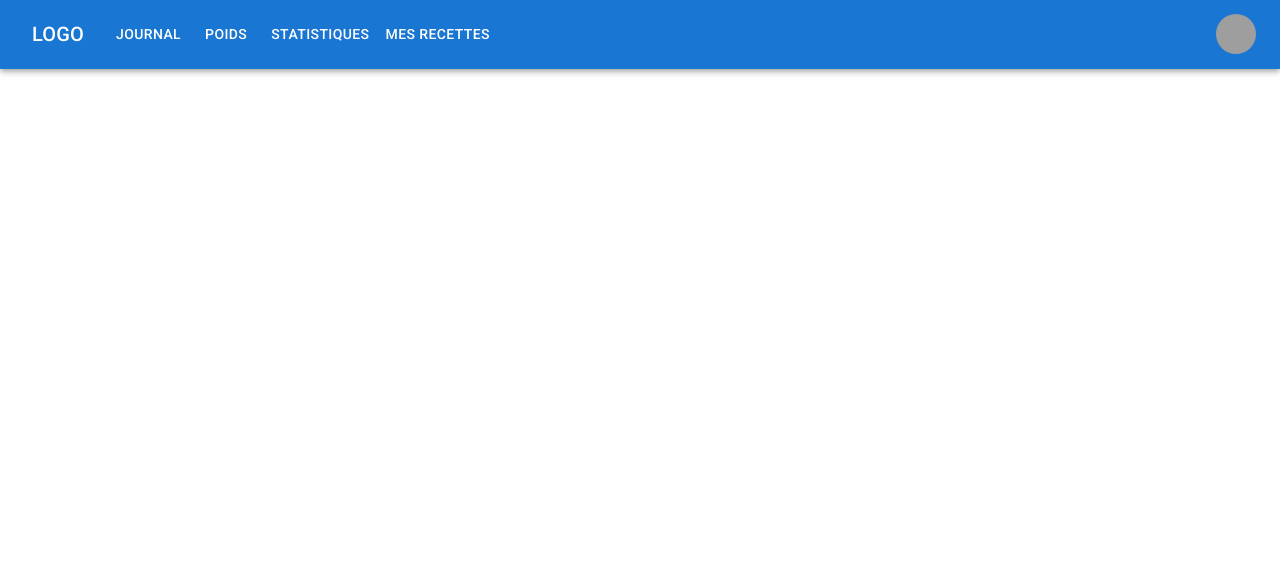
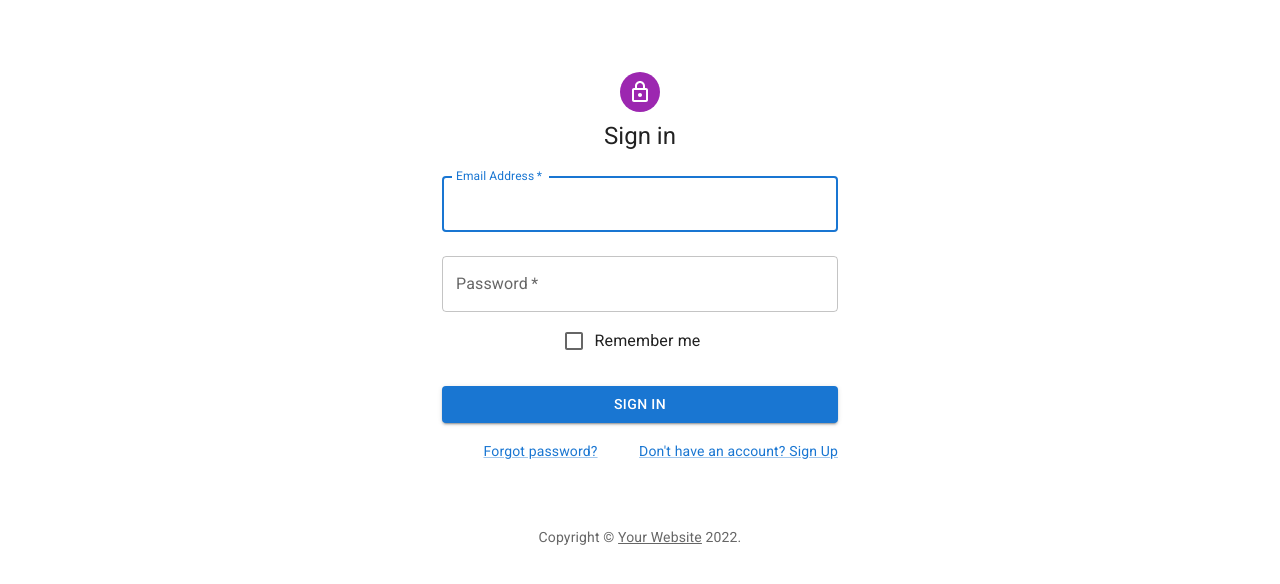
Before and after one commit to theobdn/M2iApp, a React (Create React App) app in the folder m2iapp/: page /login in a window 1280 px wide. Shown: the top 584 px of the page. Built offline with nearby package versions, Linux system fonts and the light colour scheme; grey boxes are pictures that could not be loaded.

Commit message:
Ajout login page + changement structure fichiers + ajout routes

```diff
--- a/m2iapp/src/App.tsx
+++ b/m2iapp/src/App.tsx
@@ -1,19 +1,20 @@
 import React from 'react';
-import './App.css';
-import { Navbar } from './Primary/Navbar';
 import { Routes, Route, Link } from "react-router-dom";
-import { Home } from './Primary/Pages/Home';
-import { Journal } from './Primary/Pages/Journal';
+import { Home } from './Primary/Pages/Home/Home';
+import { Journal } from './Primary/Pages/Journal/Journal';
+import LoginPage from './Primary/Pages/Login/LoginPage';
+import PoidsPage from './Primary/Pages/Poids/PoidsPage';
+import StatistiquePage from './Primary/Pages/Statistiques/StatistiquePage';
 
 function App() {
   return (
     <div className="App">
-      <Navbar/>
       <Routes>
+        <Route path="/login" element={<LoginPage />} />
         <Route path="/" element={<Home />} />
         <Route path="/journal" element={<Journal />} />
-        <Route path="/poids" element={<Home />} />
-        <Route path="/statistiques" element={<Home />} />
+        <Route path="/poids" element={<PoidsPage />} />
+        <Route path="/statistiques" element={<StatistiquePage />} />
         <Route path="/mesrecettes" element={<Home />} />
       </Routes>
     </div>
--- a/m2iapp/src/Primary/Navbar.tsx
+++ b/m2iapp/src/Primary/Navbar.tsx
@@ -11,6 +11,7 @@ import Avatar from '@mui/material/Avatar';
 import Button from '@mui/material/Button';
 import Tooltip from '@mui/material/Tooltip';
 import MenuItem from '@mui/material/MenuItem';
+import AssessmentIcon from '@mui/icons-material/Assessment';
 import {Link} from 'react-router-dom';
 
 export const Navbar = () => {
@@ -92,6 +93,7 @@ export const Navbar = () => {
           >
             LOGO
           </Typography>
+
           <Box sx={{ flexGrow: 1, display: { xs: 'none', md: 'flex' } }}>
               <Button
                 onClick={handleCloseNavMenu}
@@ -102,12 +104,12 @@ export const Navbar = () => {
                 onClick={handleCloseNavMenu}
                 sx={{ my: 2, color: 'white', display: 'block' }}
                 variant="outlined"
-              >Poids
+              ><Link to="/poids" style={{color: "white"}}>Poids</Link>
               </Button>
               <Button
                 onClick={handleCloseNavMenu}
                 sx={{ my: 2, color: 'white', display: 'block' }}
-              >Statistiques
+              ><AssessmentIcon/><Link to="/statistiques" style={{color: "white"}}>Statistiques</Link>
               </Button>
               <Button
                 onClick={handleCloseNavMenu}
--- a/m2iapp/src/Primary/Pages/Home.tsx
+++ /dev/null
@@ -1,5 +0,0 @@
-export const Home = () => {
-    return (
-        <h1>Home page</h1>
-    )
-}
--- /dev/null
+++ b/m2iapp/src/Primary/Pages/Home/Home.tsx
@@ -0,0 +1,9 @@
+import { Navbar } from '../../Navbar';
+export const Home = () => {
+    return (
+        <>
+        <Navbar/>
+        <h1>Home page</h1>
+        </>
+    )
+}
--- a/m2iapp/src/Primary/Pages/Journal.tsx
+++ b/m2iapp/src/Primary/Pages/Journal/Journal.tsx
@@ -1,5 +1,9 @@
+import { Navbar } from '../../Navbar';
 export const Journal = () => {
     return (
+        <>
+        <Navbar/>
         <h1>Journal page</h1>
+        </>
     )
 }
--- /dev/null
+++ b/m2iapp/src/Primary/Pages/Login/LoginPage.tsx
@@ -0,0 +1,103 @@
+import { Avatar, Box, Button, Checkbox, Container, createTheme, CssBaseline, FormControlLabel, Grid, Link, TextField, ThemeProvider, Typography } from '@mui/material';
+import LockOutlinedIcon from '@mui/icons-material/LockOutlined';
+import React from 'react';
+
+function Copyright(props: any) {
+
+    return (
+      <Typography variant="body2" color="text.secondary" align="center" {...props}>
+        {'Copyright © '}
+        <Link color="inherit" href="https://mui.com/">
+          Your Website
+        </Link>{' '}
+        {new Date().getFullYear()}
+        {'.'}
+      </Typography>
+    );
+  }
+
+const LoginPage = () => {
+
+  const theme = createTheme();
+
+    const handleSubmit = (event: React.FormEvent<HTMLFormElement>) => {
+        event.preventDefault();
+        const data = new FormData(event.currentTarget);
+        console.log({
+          email: data.get('email'),
+          password: data.get('password'),
+        });
+      };
+
+    return (
+        <ThemeProvider theme={theme}>
+          <Container component="main" maxWidth="xs">
+            <CssBaseline />
+            <Box
+              sx={{
+                marginTop: 8,
+                display: 'flex',
+                flexDirection: 'column',
+                alignItems: 'center',
+              }}
+            >
+              <Avatar sx={{ m: 1, bgcolor: 'secondary.main' }}>
+                <LockOutlinedIcon />
+              </Avatar>
+              <Typography component="h1" variant="h5">
+                Sign in
+              </Typography>
+              <Box component="form" onSubmit={handleSubmit} noValidate sx={{ mt: 1 }}>
+                <TextField
+                  margin="normal"
+                  required
+                  fullWidth
+                  id="email"
+                  label="Email Address"
+                  name="email"
+                  autoComplete="email"
+                  autoFocus
+                />
+                <TextField
+                  margin="normal"
+                  required
+                  fullWidth
+                  name="password"
+                  label="Password"
+                  type="password"
+                  id="password"
+                  autoComplete="current-password"
+                />
+                <FormControlLabel
+                  control={<Checkbox value="remember" color="primary" />}
+                  label="Remember me"
+                />
+                <Button
+                  type="submit"
+                  fullWidth
+                  variant="contained"
+                  sx={{ mt: 3, mb: 2 }}
+                >
+                  Sign In
+                </Button>
+                <Grid container>
+                  <Grid item xs>
+                    <Link href="#" variant="body2">
+                      Forgot password?
+                    </Link>
+                  </Grid>
+                  <Grid item>
+                    <Link href="#" variant="body2">
+                      {"Don't have an account? Sign Up"}
+                    </Link>
+                  </Grid>
+                </Grid>
+              </Box>
+            </Box>
+            <Copyright sx={{ mt: 8, mb: 4 }} />
+          </Container>
+        </ThemeProvider>
+      );
+};
+
+export default LoginPage;
--- /dev/null
+++ b/m2iapp/src/Primary/Pages/Poids/PoidsPage.tsx
@@ -0,0 +1,13 @@
+import React from 'react';
+import { Navbar } from '../../Navbar';
+
+const PoidsPage = () => {
+    return (
+        <div>
+            <Navbar/>
+            <h1>Poids page</h1>
+        </div>
+    );
+};
+
+export default PoidsPage;
--- /dev/null
+++ b/m2iapp/src/Primary/Pages/Statistiques/StatistiquePage.tsx
@@ -0,0 +1,13 @@
+import React from 'react';
+import { Navbar } from '../../Navbar';
+
+const StatistiquePage = () => {
+    return (
+        <div>
+            <Navbar/>
+            <h1>Statistique page</h1>
+        </div>
+    );
+};
+
+export default StatistiquePage;
--- a/m2iapp/src/index.tsx
+++ b/m2iapp/src/index.tsx
@@ -1,12 +1,12 @@
 import React from 'react';
 import ReactDOM from 'react-dom';
 import { BrowserRouter } from "react-router-dom";
-import './index.css';
 import '@fontsource/roboto/300.css';
 import '@fontsource/roboto/400.css';
 import '@fontsource/roboto/500.css';
 import '@fontsource/roboto/700.css';
-import "./index.css";
+import "./Primary/Styles/App.css";
+import "./Primary/Styles/index.css";
 import App from "./App";
 
 ReactDOM.render(
```
Also changed, not shown: m2iapp/src/Primary/Styles/App.css (renamed from m2iapp/src/App.css), m2iapp/src/Primary/Styles/index.css (renamed from m2iapp/src/index.css).
